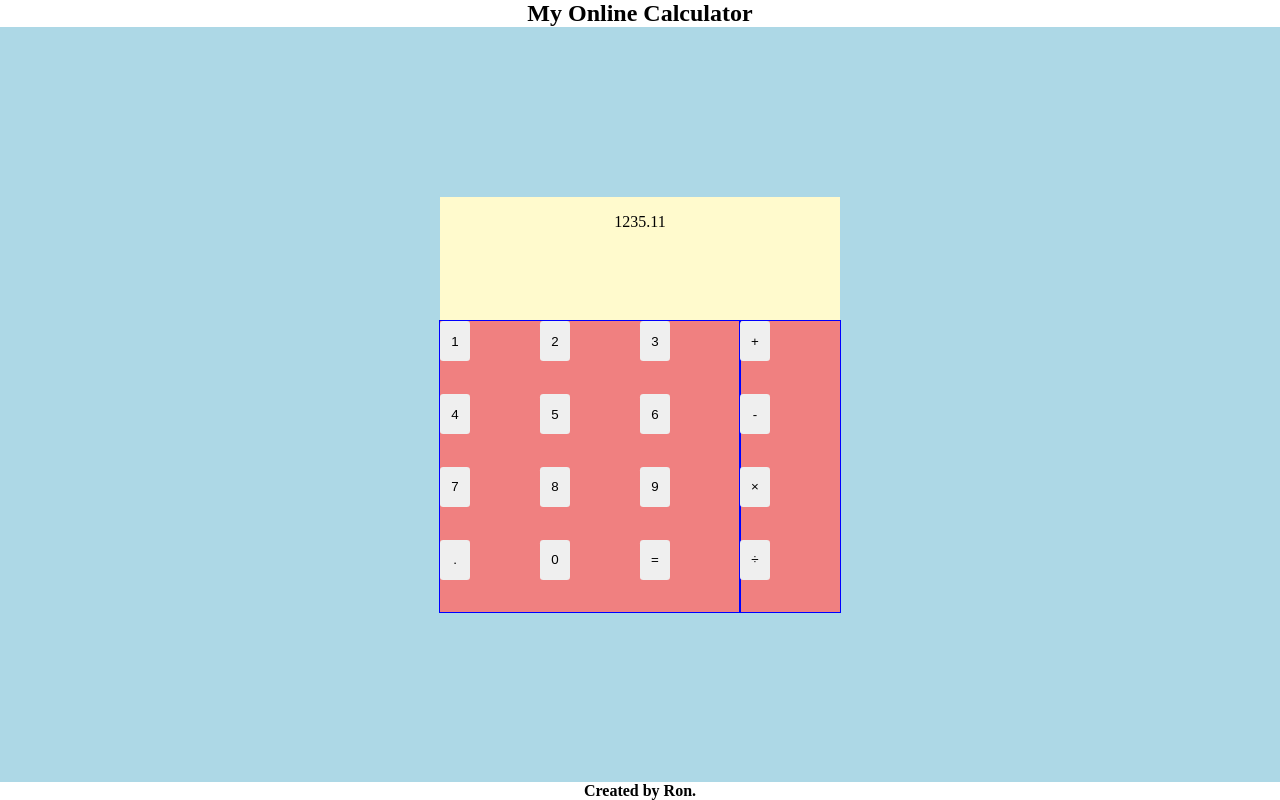
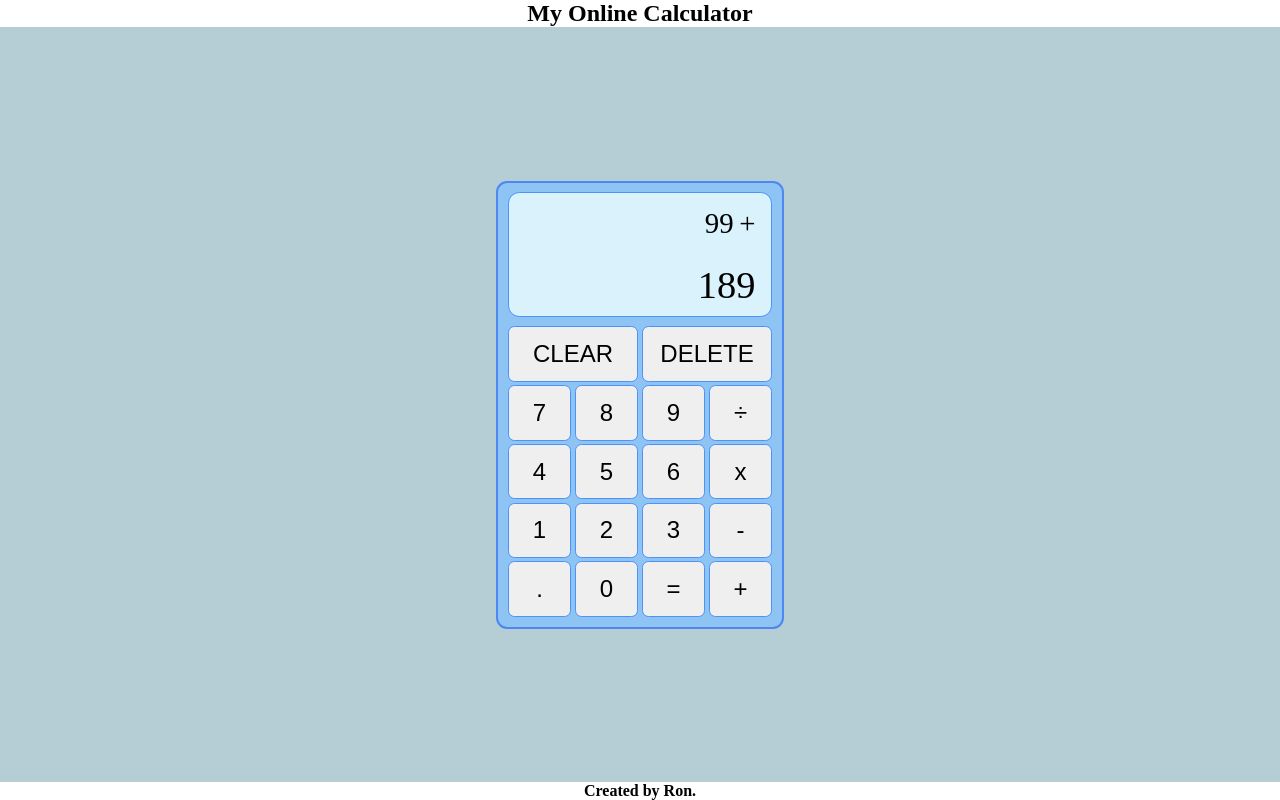
Before and after one commit to ron12z/calculator, a plain HTML site: page index.html in a window 1280 px wide. Drawn offline with Linux system fonts and the light colour scheme.

Commit message:
Styled calculator, added js variables

```diff
--- a/index.html
+++ b/index.html
@@ -12,28 +12,31 @@
 		<header><h2 class="header-title">My Online Calculator</h2></header>
 		<main>
 			<div class="calculator-body">
-				<div class="display"><p class="display-content">1235.11</p></div>
+				<div class="screen">
+					<div class="screen-content">
+						<div class="entered"><p>99 +</p></div>
+						<div class="current"><p>189</p></div>
+					</div>
+				</div>
 				<div class="keys">
-					<div class="keys-numbers">
-						<button class="key">1</button>
-						<button class="key">2</button>
-						<button class="key">3</button>
-						<button class="key">4</button>
-						<button class="key">5</button>
-						<button class="key">6</button>
-						<button class="key">7</button>
-						<button class="key">8</button>
-						<button class="key">9</button>
-						<button class="key">.</button>
-						<button class="key">0</button>
-						<button class="key">=</button>
-					</div>
-					<div class="keys-operations">
-						<button class="key">+</button>
-						<button class="key">-</button>
-						<button class="key">×</button>
-						<button class="key">÷</button>
-					</div>
+					<button class="key long" id="clearBtn">CLEAR</button>
+					<button class="key long" id="deleteBtn">DELETE</button>
+					<button class="key" data-number=>7</button>
+					<button class="key" data-number=>8</button>
+					<button class="key" data-number>9</button>
+					<button class="key" data-operator>÷</button>
+					<button class="key" data-number>4</button>
+					<button class="key" data-number>5</button>
+					<button class="key" data-number>6</button>
+					<button class="key" data-operator>x</button>
+					<button class="key" data-number>1</button>
+					<button class="key" data-number>2</button>
+					<button class="key" data-number>3</button>
+					<button class="key" data-operator>-</button>
+					<button class="key" id='pointBtn'>.</button>
+					<button class="key" data-number>0</button>
+					<button class="key" id="equalsBtn">=</button>
+					<button class="key" data-operator>+</button>
 				</div>
 			</div>
 		</main>
--- a/script.js
+++ b/script.js
@@ -23,3 +23,11 @@ const operate = function (a, operator, b) {
 			return divide(+a, +b);
 	}
 };
+
+// Variables
+const currentInput = document.querySelector(".current");
+const enteredInput = document.querySelector(".entered");
+const clearBtn = document.querySelector("#clearBtn");
+const deleteBtn = document.querySelector("#deleteBtn");
+const numbers = document.querySelectorAll("[data-number]");
+const operators = document.querySelectorAll("[data-operator]");
--- a/style.css
+++ b/style.css
@@ -4,6 +4,10 @@
 	box-sizing: border-box;
 	margin: 0;
 	padding: 0;
+}
+
+:root {
+	--main-bg: #8dc4f3;
 }
 
 body {
@@ -18,45 +22,69 @@ main {
 	display: flex;
 	justify-content: center;
 	align-items: center;
-	background: lightblue;
+	background: rgb(181, 205, 212);
 }
 
 .calculator-body {
-	background: lime;
-	min-width: 400px;
-	height: 26rem;
+	background: var(--main-bg);
+	min-width: 18rem;
+	height: 28rem;
+	display: flex;
+	flex-direction: column;
+	padding: 0.6rem;
+	gap: 0.6rem;
+	border: 2px solid rgb(78, 135, 241);
+	border-radius: 0.7rem;
 }
 
-.display {
+.screen {
 	height: 30%;
-	padding: 1rem;
-	background: lemonchiffon;
+	padding-bottom: 0;
+	background: var(--main-bg);
 }
 
-/* Button containers */
-.keys {
-	background: lightcoral;
+.screen-content {
+	background: #d9f2fc;
+	height: 100%;
+	border: 1px solid rgb(76, 146, 250);
+	border-radius: 0.7rem;
 	display: flex;
-	height: 70%;
+	flex-direction: column;
 }
 
-.keys-numbers {
-	flex: 3;
-	outline: 1px solid blue;
-	display: grid;
-	grid-template-columns: repeat(3, 1fr);
+.entered,
+.current {
+	height: 50%;
+	display: flex;
+	justify-content: flex-end;
+	align-items: center;
+	font-size: 2.4rem;
+	padding: 0 1rem;
 }
 
-.keys-operations {
-	flex: 1;
-	outline: 1px solid blue;
+.entered {
+	font-size: 1.8rem;
+	word-spacing: -0.1rem;
+}
+
+.keys {
+	height: 70%;
 	display: grid;
-	grid-template-columns: repeat(1, 1fr);
+	grid-template-columns: repeat(4, 1fr);
+	justify-items: center;
+	align-items: center;
+	gap: 0.2rem;
 }
 
 .key {
-	height: 40px;
-	width: 30px;
-	border: none;
-	border-radius: 0.2rem;
+	height: 100%;
+	width: 100%;
+	border: 1px solid rgb(76, 146, 250);
+	border-radius: 0.4rem;
+	font-weight: 540;
+	font-size: 1.5rem;
 }
+
+.long {
+	grid-column: span 2;
+}
```
